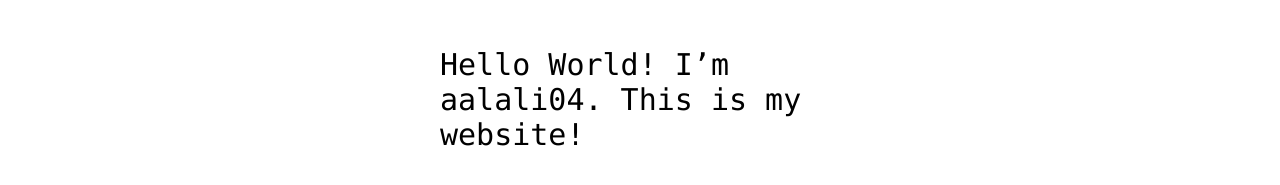
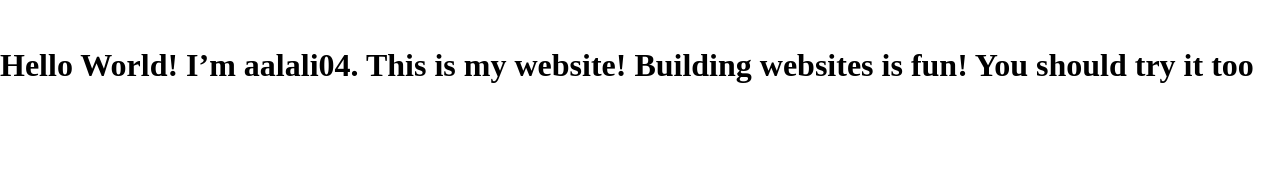
Before and after one commit to aalali04/aalali04.github.io, a plain HTML site: page index.html in a window 1280 px wide. Shown: the part 341-526 px from the top of the page. Drawn offline with Linux system fonts and the light colour scheme.

Commit message:
update README with new content

```diff
--- a/index.html
+++ b/index.html
@@ -12,7 +12,11 @@
 <img src="https://octodex.github.com/images/daftpunktocat-thomas.gif" id="octocat" alt="octocat-gif" />
 
 <!-- Change this code here by copy and pasting your template on line 15 -->
-<p>Hello World! I’m aalali04. This is my website! </p>
+<h1>
+  Hello World! I’m aalali04. This is my website!
+  Building websites is fun! You should try it too
+ </h1>
+
 
 
 </body>
```
